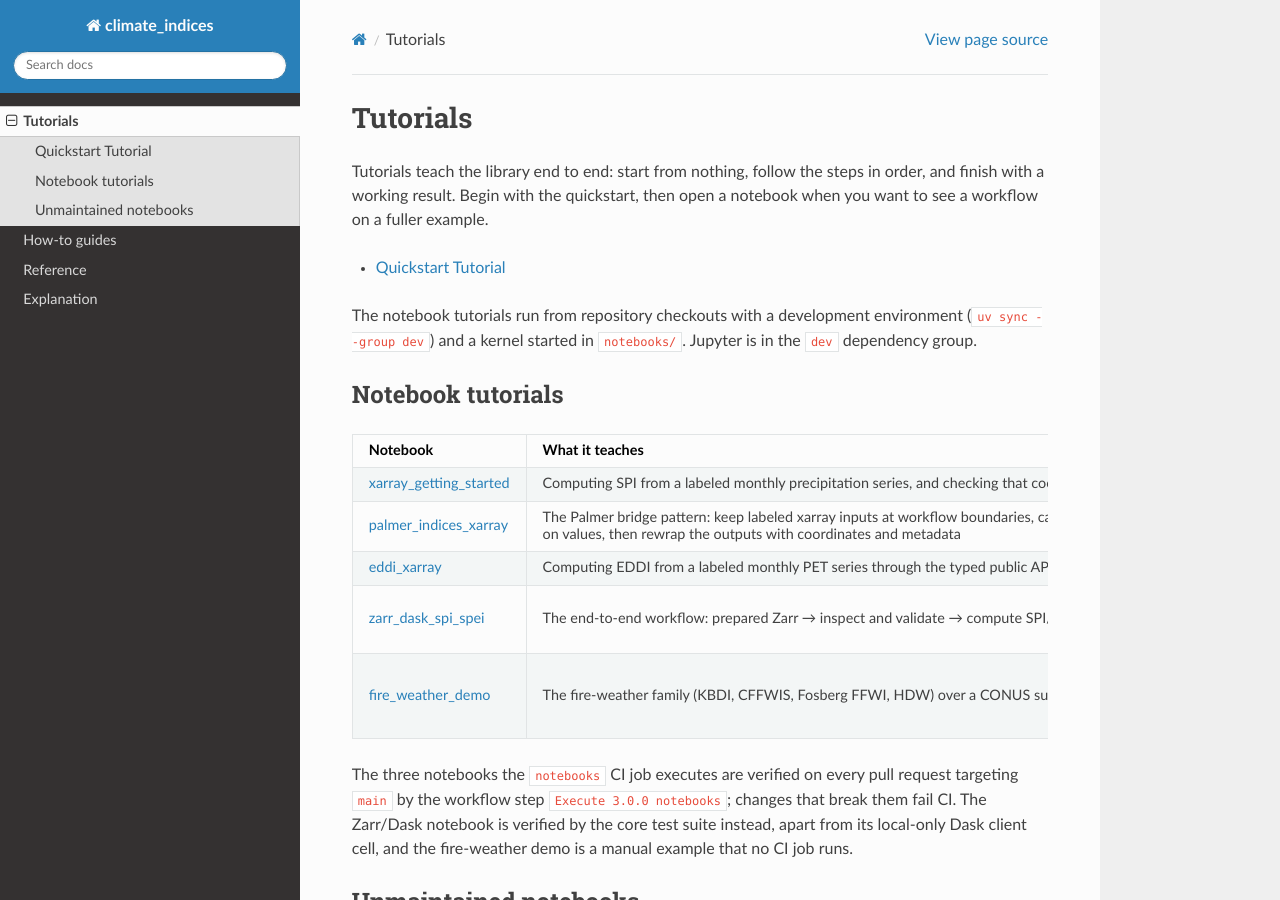
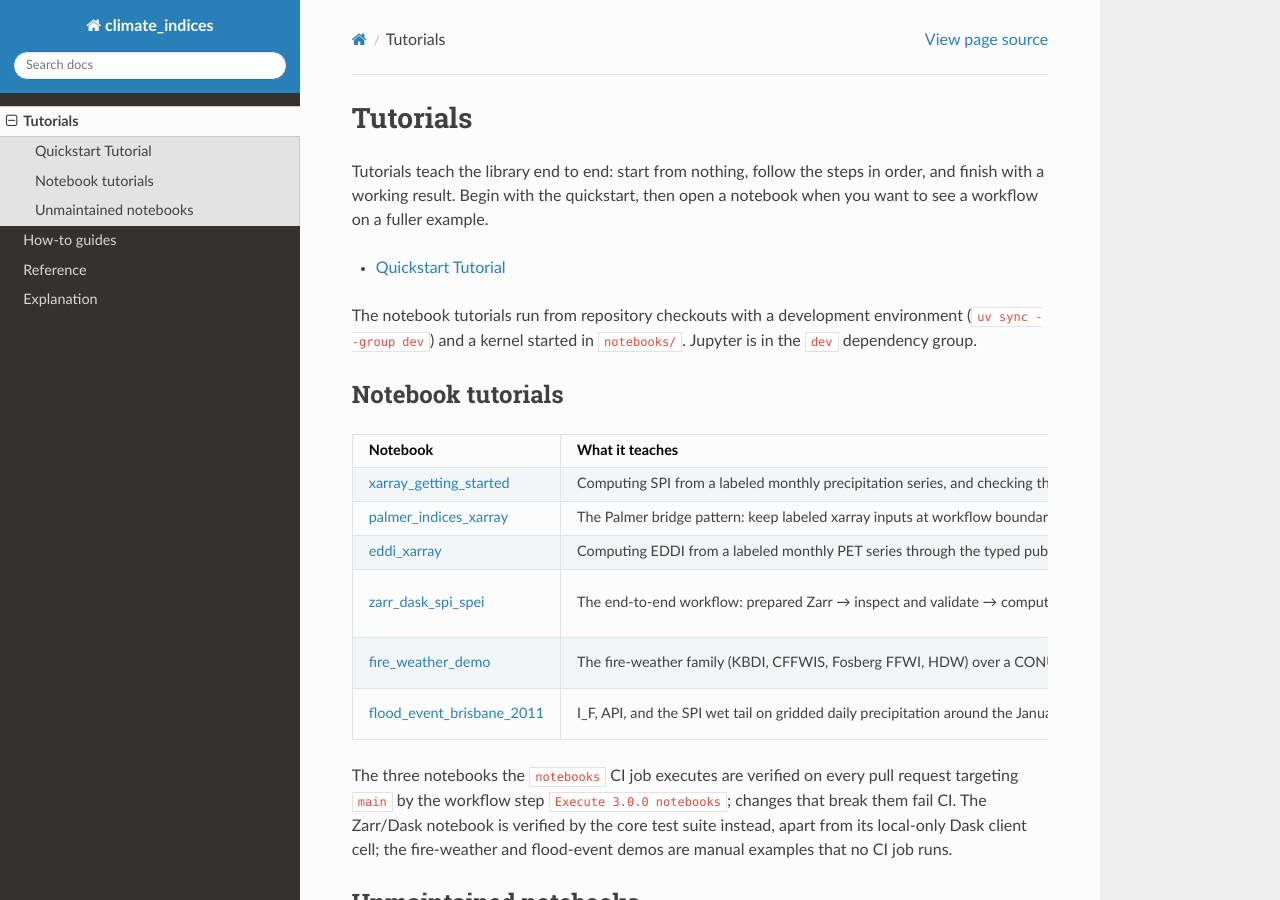
Before and after one commit to monocongo/climate_indices, a Sphinx documentation site: the page built from docs/tutorials.md, in a window 1280 px wide and 900 px high. Built offline with Sphinx 7.4.7 and the Read the Docs theme 3.1.0, drawn with Linux system fonts in a browser that asks for light colours.

Commit message:
docs(notebooks): document the flood-event demo and add its smoke script
The notebook needs the network, so no CI job runs it; scripts/smoke_flood_demo_notebook.sh
executes it from a fresh kernel into a scratch directory for local checks.

```diff
--- a/docs/tutorials.md
+++ b/docs/tutorials.md
@@ -23,12 +23,13 @@
 | [eddi_xarray] | Computing EDDI from a labeled monthly PET series through the typed public API | None; the notebook generates a synthetic series | Seconds | Executed by the `notebooks` CI job |
 | [zarr_dask_spi_spei] | The end-to-end workflow: prepared Zarr → inspect and validate → compute SPI/SPEI with Dask → write Zarr → reopen → maps and time series | Prepared sample store; generate it once with `uv run --group dev scripts/prepare_e2e_inputs.py` (about 5 MB downloaded on the first run, then cached under the git-ignored `data/e2e/`) | About 15 seconds once the store is prepared | Executed by `tests/test_e2e_with_dask.py` in the core test suite, not the notebook job (#917); the notebook's `dask.distributed` client cell runs only through `scripts/smoke_e2e_notebook.sh` locally (#829) |
 | [fire_weather_demo] | The fire-weather family (KBDI, CFFWIS, Fosberg FFWI, HDW) over a CONUS subset, plus an SPI-3/EDDI-3 baseline for the 2020 fire season | Prepared ERA5 subset; generate it once with `uv run --group dev scripts/prepare_fire_demo_inputs.py` (multi-gigabyte download into the git-ignored `data/fire-demo/`, about half an hour on the first run) | Notebook execution not tracked; preparation is about 30 minutes | Not executed in CI |
+| [flood_event_brisbane_2011] | I_F, API, and the SPI wet tail on gridded daily precipitation around the January 2011 Brisbane and Lockyer Valley flood event, with the flood-potential-not-flooding caveat | NOAA PSL CPC daily precipitation; the notebook downloads the 33 yearly subsets itself on the first run (about 250 KB each) and caches them under the git-ignored `data/flood-demo/` | Seconds with the cache; a few minutes on the first run | Not executed in CI; run `scripts/smoke_flood_demo_notebook.sh` locally |
 
 The three notebooks the `notebooks` CI job executes are verified on every pull
 request targeting `main` by the workflow step `Execute 3.0.0 notebooks`; changes
 that break them fail CI. The Zarr/Dask notebook is verified by the core test
-suite instead, apart from its local-only Dask client cell, and the fire-weather
-demo is a manual example that no CI job runs.
+suite instead, apart from its local-only Dask client cell; the fire-weather and
+flood-event demos are manual examples that no CI job runs.
 
 ## Unmaintained notebooks
 
@@ -56,6 +57,7 @@
 [eddi_xarray]: https://github.com/monocongo/climate_indices/blob/main/notebooks/eddi_xarray.ipynb
 [zarr_dask_spi_spei]: https://github.com/monocongo/climate_indices/blob/main/notebooks/zarr_dask_spi_spei.ipynb
 [fire_weather_demo]: https://github.com/monocongo/climate_indices/blob/main/notebooks/fire_weather_demo.ipynb
+[flood_event_brisbane_2011]: https://github.com/monocongo/climate_indices/blob/main/notebooks/flood_event_brisbane_2011.ipynb
 [concurrent_shared_memory_example]: https://github.com/monocongo/climate_indices/blob/main/notebooks/concurrent_shared_memory_example.ipynb
 [generate_fitting_parameters_nclimgrid]: https://github.com/monocongo/climate_indices/blob/main/notebooks/generate_fitting_parameters_nclimgrid.ipynb
 [muitprocess_spi_nclimgrid]: https://github.com/monocongo/climate_indices/blob/main/notebooks/muitprocess_spi_nclimgrid.ipynb
```
Also changed, not shown: 1 other file.
